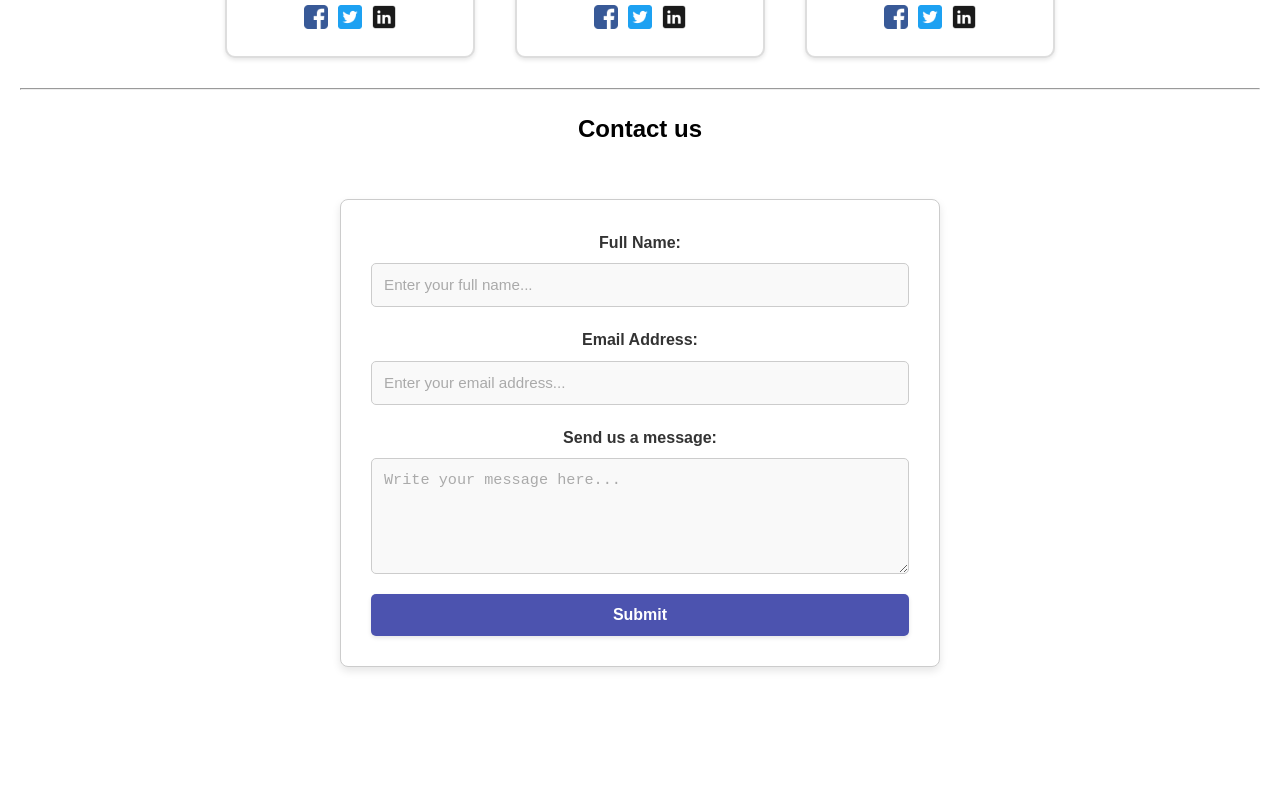
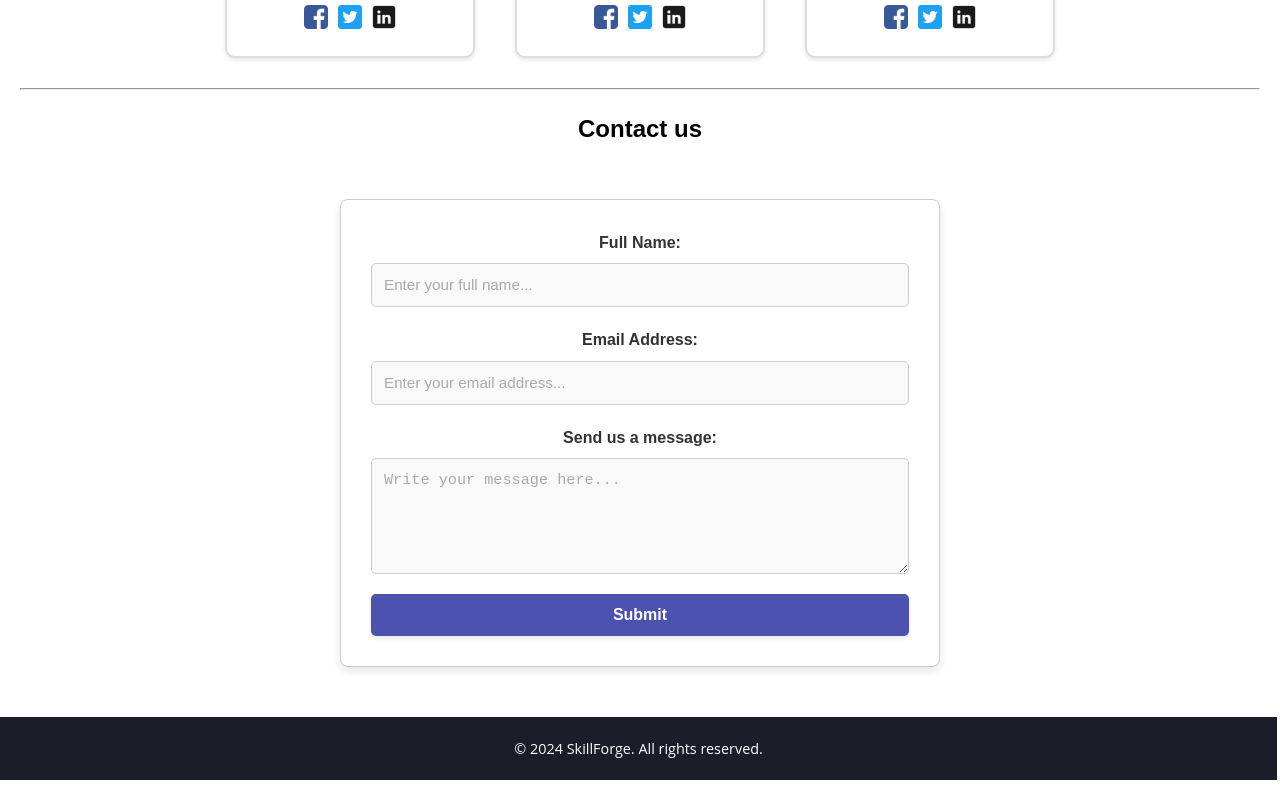
Before and after one commit to Hasindu-1/https---github.com-Skiil-Forge-Skill-forge-marketing-page, a React (Create React App) app: page / in a window 1280 px wide. Shown: the part 2164-2964 px from the top of the page. Before the commit the page ends 2901 px from the top, so only its background shows below. Built offline with nearby package versions, Linux system fonts and the light colour scheme.

Commit message:
final 01

```diff
--- a/src/App.js
+++ b/src/App.js
@@ -13,6 +13,7 @@ import twitterIcon from "./icons/5296516_tweet_twitter_twitter logo_icon.png"
 import Contact from "./Components/Contact";
 import Roadmap from "./Components/Roadmap";
 import Aboutproject from "./Components/Aboutproject";
+import Footer from "./Components/Footer";
 
 function App() {
   // Team Member Data
@@ -127,6 +128,7 @@ function App() {
 
 
 
+      <Footer></Footer>
 
       </div>
     </div>
--- /dev/null
+++ b/src/Components/Footer.css
@@ -0,0 +1,28 @@
+/* Footer Styles */
+
+.footer {
+    background-color: #1c1d29; /* Dark background for contrast */
+    color: #ffffff; /* White text */
+    text-align: center;
+    padding: 20px 0;
+    font-family: "Open Sans", sans-serif;
+    font-size: 0.9rem;
+    width: 103%;
+    margin-left: -20px;
+}
+
+  .footer p {
+    margin: 0;
+    font-weight: 400;
+    line-height: 1.6;
+}
+
+  .footer a {
+    color: #ff6a00; /* Orange accent color */
+    text-decoration: none;
+    transition: color 0.3s ease;
+  }
+
+  .footer a:hover {
+    color: #ffa940; /* Lighter orange on hover */
+  }
--- /dev/null
+++ b/src/Components/Footer.js
@@ -0,0 +1,11 @@
+import React from "react";
+import './Footer.css'
+
+
+const Footer = () => (
+  <footer className="footer">
+    <p>© 2024 SkillForge. All rights reserved.</p>
+  </footer>
+);
+
+export default Footer;
```
